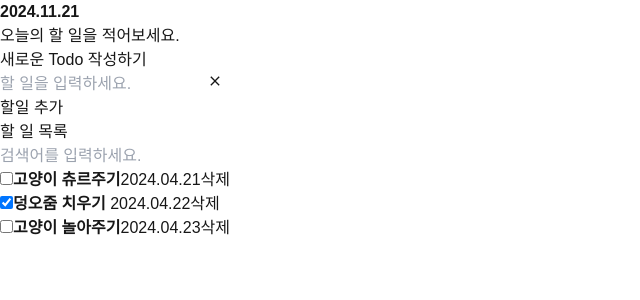
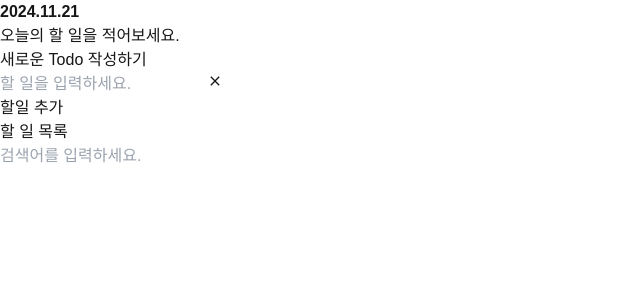
Before and after one commit to peaceRyun/app-todolist, a Next.js app: page / in a window 1280 px wide. Shown: the top 300 px of the page, without its empty margins (0-640 px from the left). Built offline with nearby package versions, Linux system fonts and the light colour scheme.

Commit message:
로컬스토리지 저장

```diff
--- a/src/components/Todo.jsx
+++ b/src/components/Todo.jsx
@@ -1,13 +1,29 @@
 'use client';
 
-import React, { useState } from 'react';
+import React, { useEffect, useState } from 'react';
 import TodoHd from './TodoHd';
 import TodoEditor from './TodoEditor';
 import TodoList from './TodoList';
-import { mockTodoData } from '@/data/todoData';
 
 const Todo = () => {
-    const [todos, setTodos] = useState(mockTodoData);
+    const [todos, setTodos] = useState([]);
+
+    //마운트 시
+    useEffect(() => {
+        //로컬스토리지에서 데이터를 가져와서
+        const savedTodos = JSON.parse(localStorage.getItem('todos')) || [];
+        //todos 상태에 저장
+        setTodos(savedTodos);
+        console.log(savedTodos);
+    }, []);
+
+    //todos 업데이트 시
+    useEffect(() => {
+        // 로컬스토리지에 데이터를 저장
+        // JSON stringify()
+        localStorage.setItem('todos', JSON.stringify(todos));
+    }),
+        [todos];
 
     const addTodo = (task) => {
         const newTodo = {
--- a/src/data/todoData.js
+++ /dev/null
@@ -1,5 +0,0 @@
-export const mockTodoData = [
-    { id: 1, isDone: false, task: '고양이 츄르주기', createDate: '2024.04.21' },
-    { id: 2, isDone: true, task: '덩오줌 치우기 ', createDate: '2024.04.22' },
-    { id: 3, isDone: false, task: '고양이 놀아주기', createDate: '2024.04.23' },
-];
```
